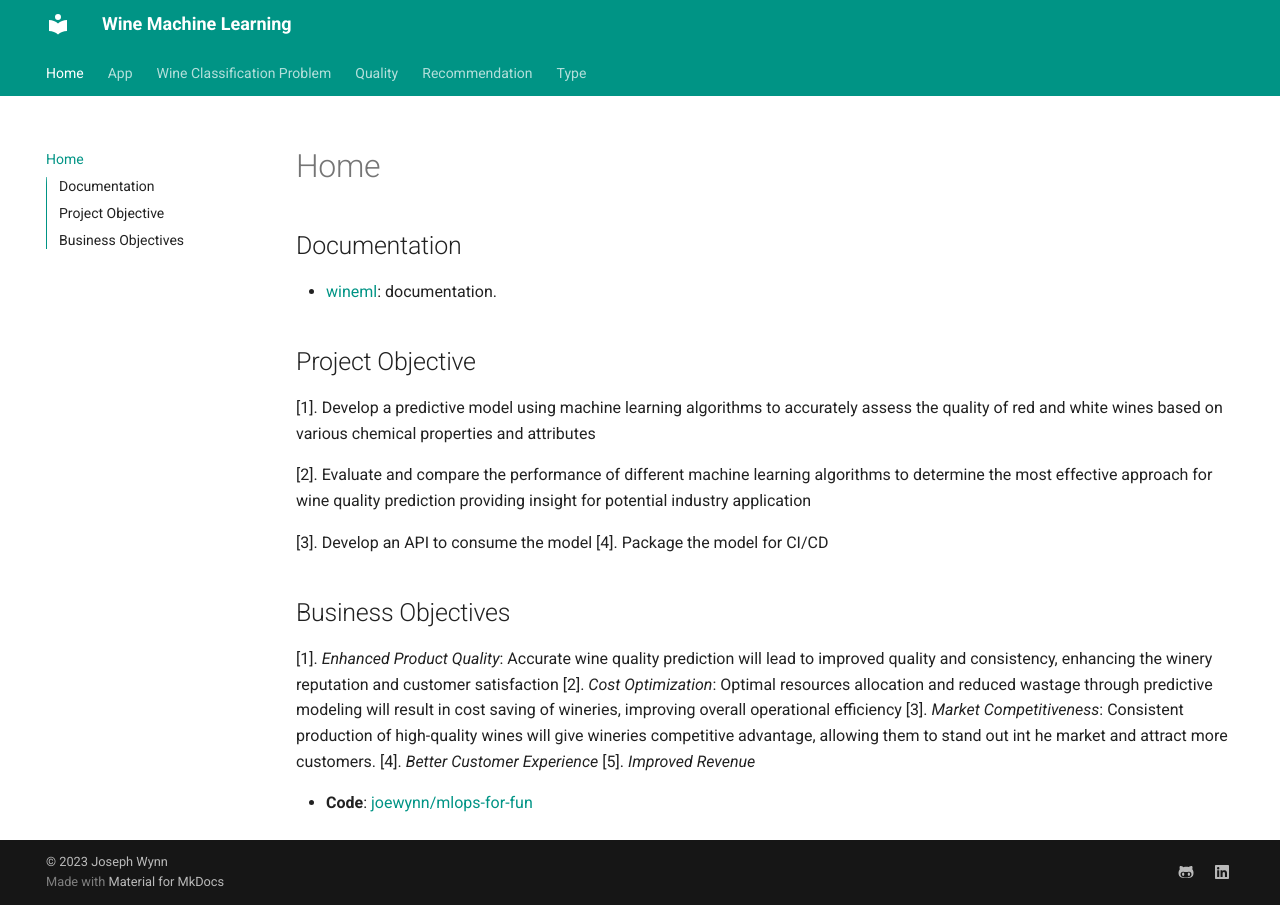
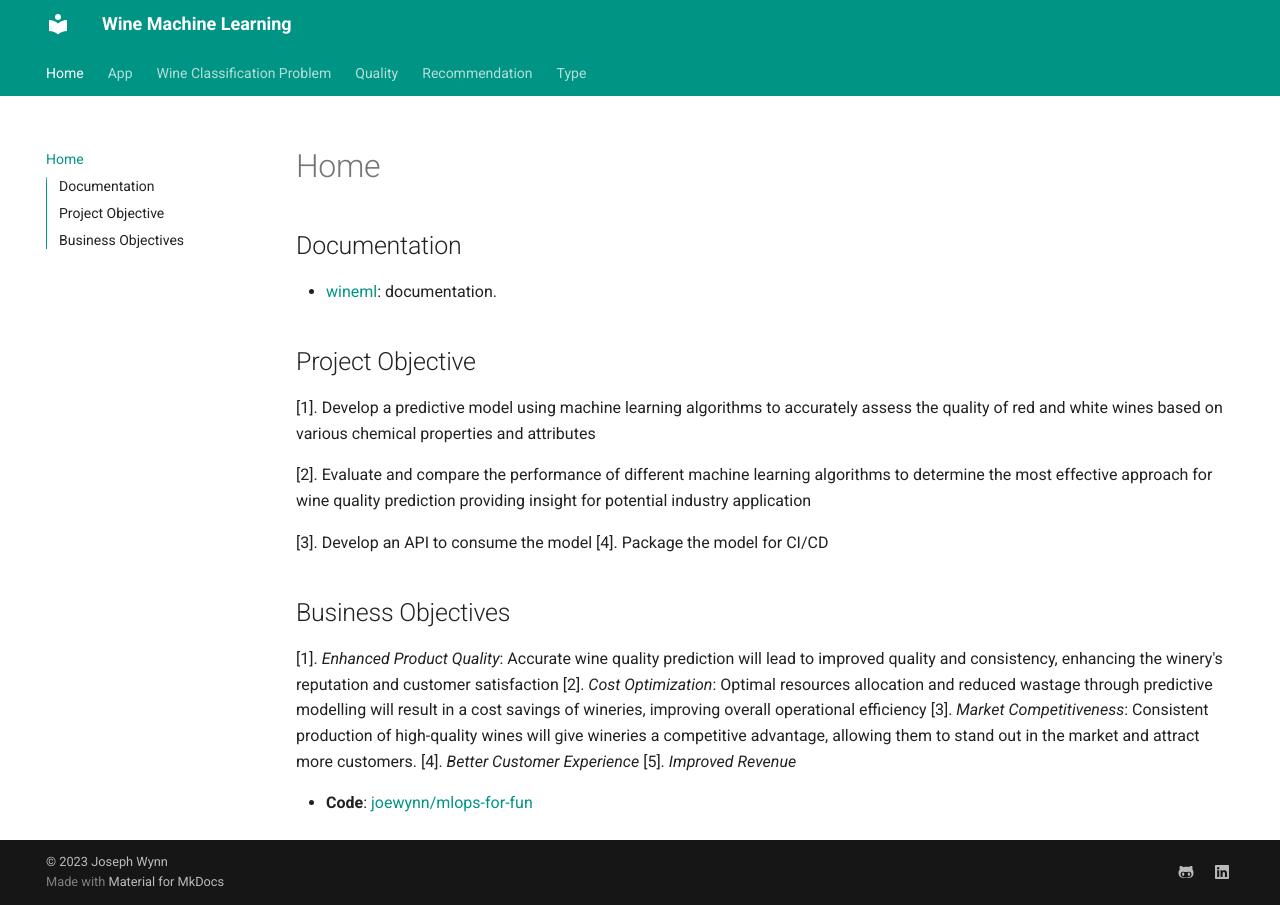
Before and after one commit to joewynn/mlops-for-fun, an MkDocs documentation site: the page built from docs/index.md, in a window 1280 px wide. Built offline with MkDocs 1.6.1 and Material for MkDocs 9.7.7, drawn with Linux system fonts in a browser that asks for light colours.

Commit message:
Update index.md

```diff
--- a/docs/index.md
+++ b/docs/index.md
@@ -14,9 +14,9 @@
 
 ## Business Objectives
 
-[1]. *Enhanced Product Quality*: Accurate wine quality prediction will lead to improved quality and consistency, enhancing the winery reputation and customer satisfaction
-[2]. *Cost Optimization*: Optimal resources allocation and reduced wastage through predictive modeling will result in cost saving of wineries, improving overall operational efficiency
-[3]. *Market Competitiveness*: Consistent production of high-quality wines will give wineries competitive advantage, allowing them to stand out int he market and attract more customers.
+[1]. *Enhanced Product Quality*: Accurate wine quality prediction will lead to improved quality and consistency, enhancing the winery's reputation and customer satisfaction
+[2]. *Cost Optimization*: Optimal resources allocation and reduced wastage through predictive modelling will result in a cost savings of wineries, improving overall operational efficiency
+[3]. *Market Competitiveness*: Consistent production of high-quality wines will give wineries a competitive advantage, allowing them to stand out in the market and attract more customers.
 [4]. *Better Customer Experience*
 [5]. *Improved Revenue*
 
```
